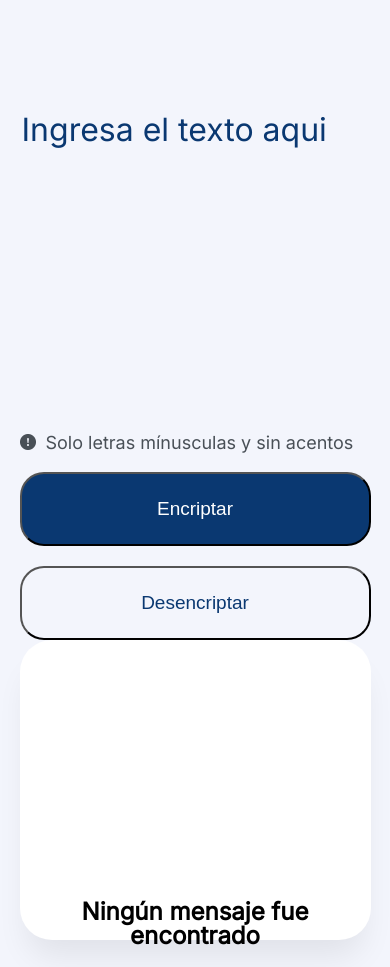
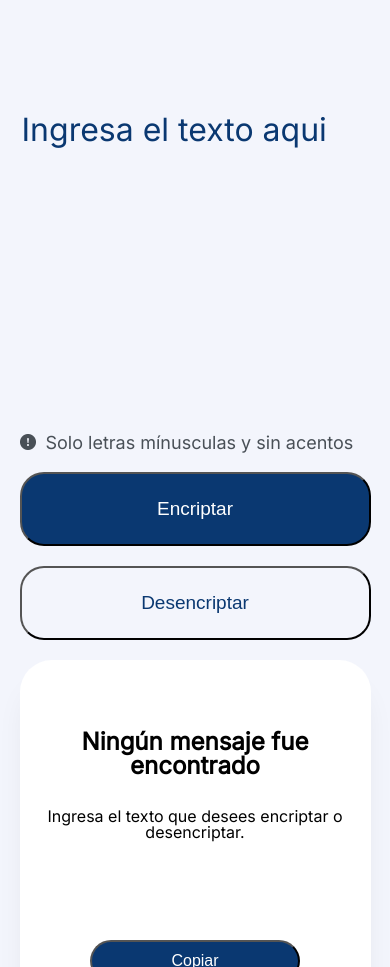
Before and after one commit to Johann-Osnaya/CryptoChallenge, a plain HTML site: page index.html in a window 390 px wide. Shown: the part 110-1077 px from the top of the page. Drawn offline with Linux system fonts and the light colour scheme.

Commit message:
Fix mobile styles

```diff
--- a/crypto.js
+++ b/crypto.js
@@ -61,9 +61,9 @@ const decrypt = () => {
             const ufatRegex = /(ufat)/g;
             decryptedText = textToDecrypt.replace(enterRegex, "e").replace(imesRegex, "i").replace(aiRegex, "a").replace(oberRegex, "o").replace(ufatRegex, "u");
             document.querySelector(".text-display").textContent = decryptedText;
-            document.querySelector(".white-square").setAttribute("overflow", "auto")
-            document.querySelector(".white-square").setAttribute("overflow", "auto")
-            document.querySelector(".text-display").setAttribute("style","display: block")
+            document.querySelector(".white-square").setAttribute("overflow", "auto");
+            document.querySelector(".white-square").setAttribute("overflow", "auto");
+            document.querySelector(".text-display").setAttribute("style","display: block");
             document.querySelector(".copy").setAttribute("style", "display: block");
         }
 
--- a/style.css
+++ b/style.css
@@ -313,17 +313,17 @@ body {
     .white-square {
         display: block;
         width: 90%;
-        height: 300px;
-        margin: 0 auto 30px auto;
+        height: 400px;
+        margin: 20px auto 30px auto;
     }
-
     .ws-info {
-        padding-top: 100px;
+        padding-top: 50px;
+        margin-top: 20px;
     }
 
     .text-display {
         display: block;
-        height: 175px;
+        height: 60px;
     }
 
     .copy {
```
Also changed, not shown: 1 other file.
